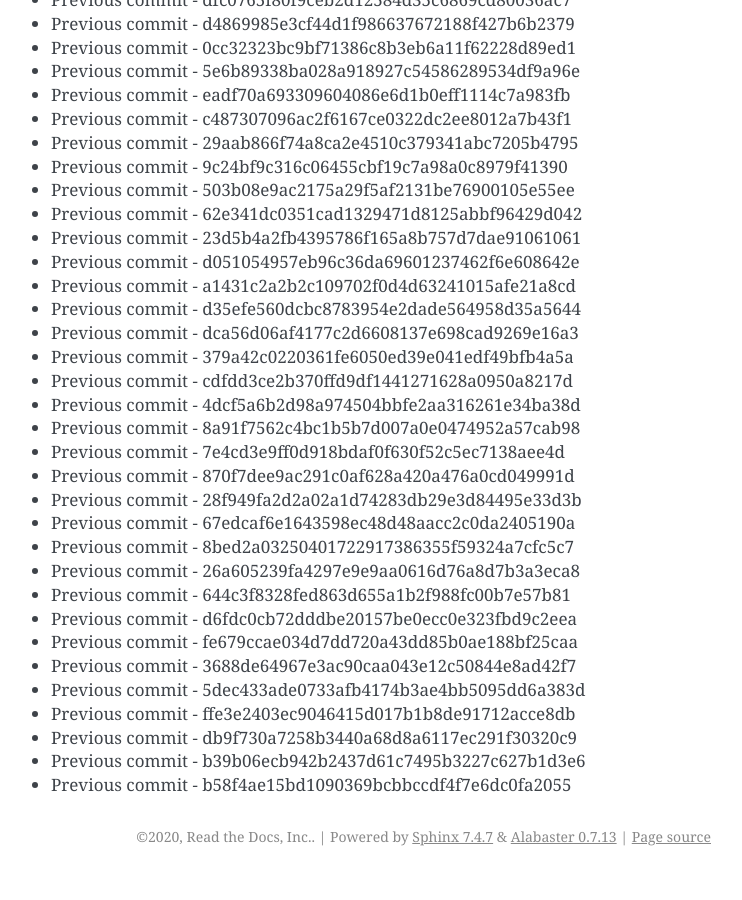
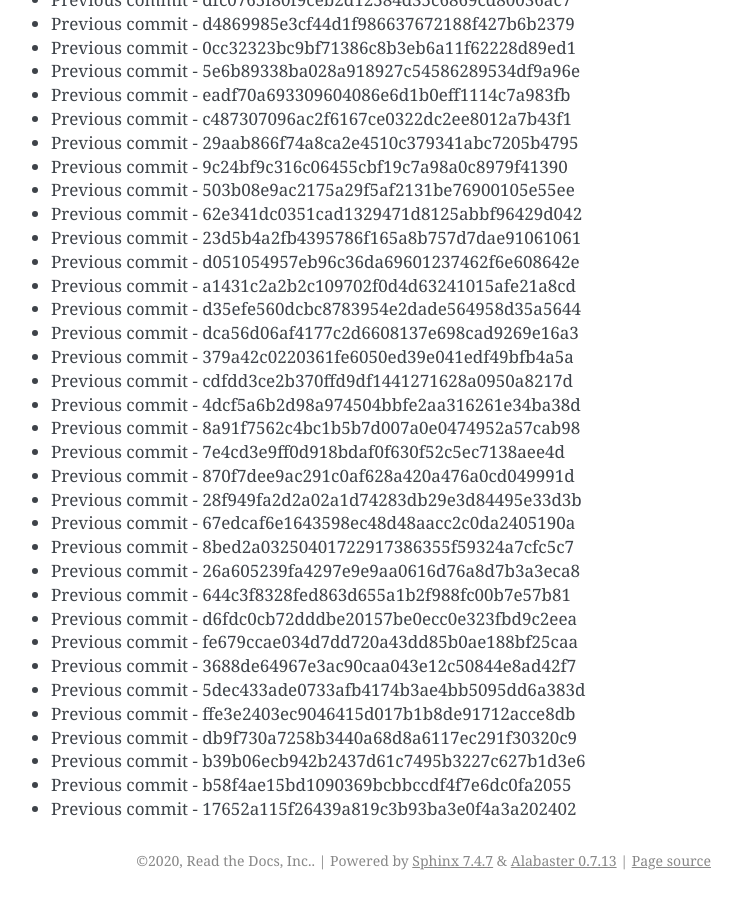
Before and after one commit to readthedocs/rtd-git-stresstest, a Sphinx documentation site: the page built from docs/updates.rst, in a window 1280 px wide and 900 px high, scrolled down 29426 px. Shown: the whole window, without its empty margins (399-1141 px from the left). Built offline with Sphinx 7.4.7, drawn with Linux system fonts in a browser that asks for light colours; before the commit the page ends 30302 px from its top, so only the background shows below that.

Commit message:
Generating commit from previous: 17652a115f26439a819c3b93ba3e0f4a3a202402

```diff
--- a/docs/updates.rst
+++ b/docs/updates.rst
@@ -1268,3 +1268,4 @@ It can be tested for any performance characteristics.
 * Previous commit - db9f730a7258b3440a68d8a6117ec291f30320c9
 * Previous commit - b39b06ecb942b2437d61c7495b3227c627b1d3e6
 * Previous commit - b58f4ae15bd1090369bcbbccdf4f7e6dc0fa2055
+* Previous commit - 17652a115f26439a819c3b93ba3e0f4a3a202402
```
